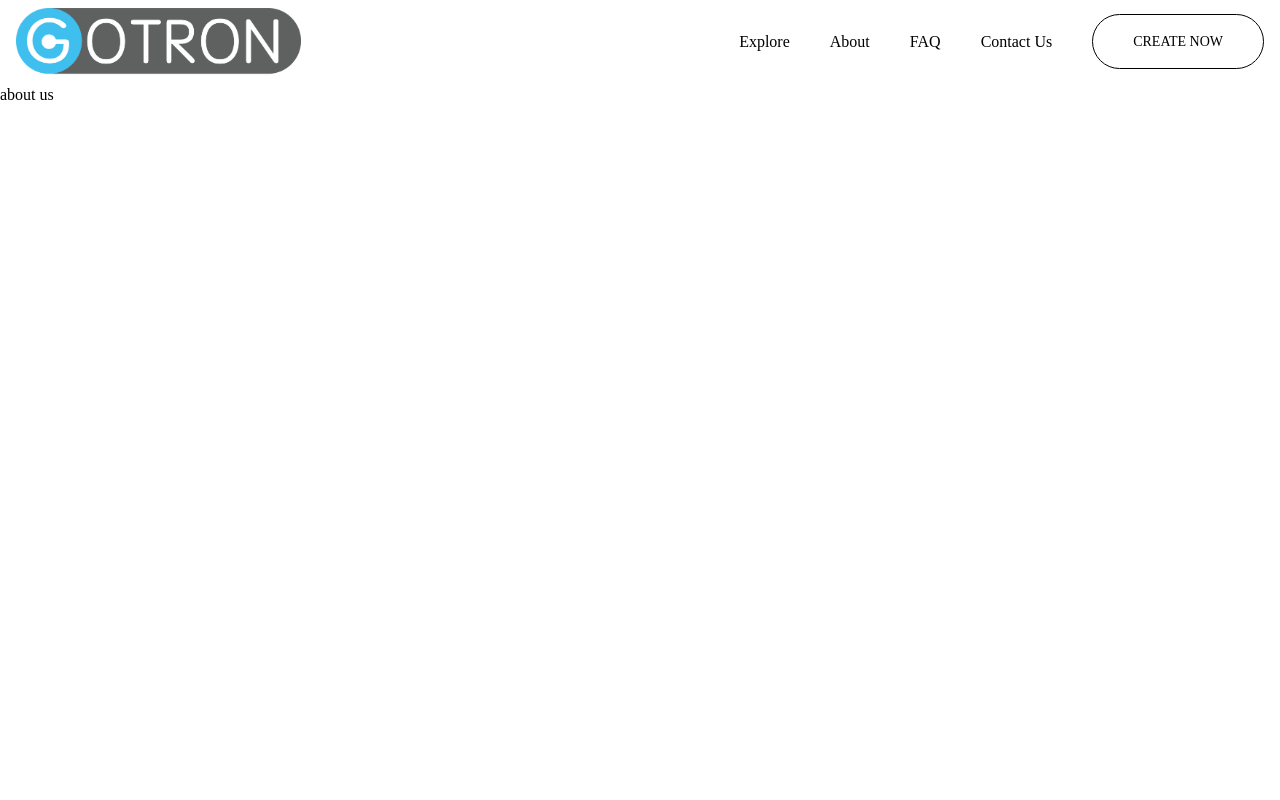
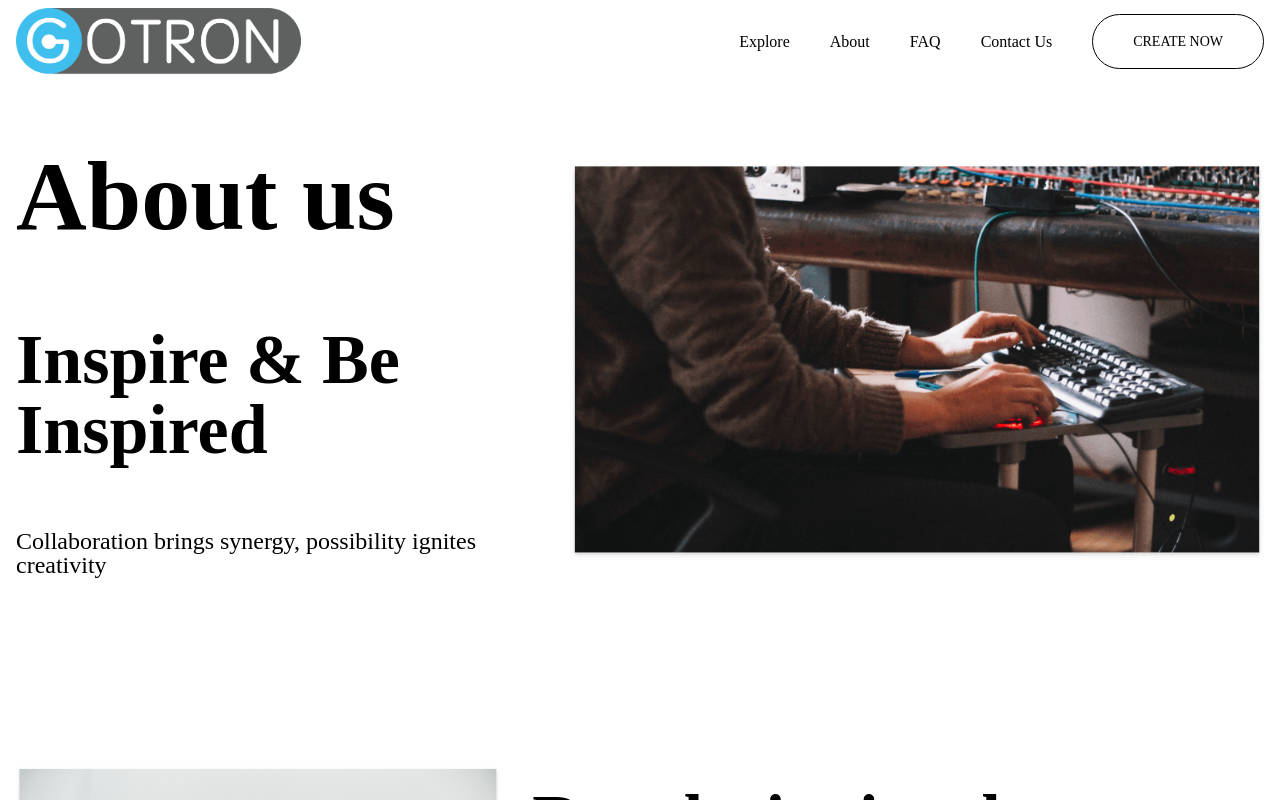
Before and after one commit to r3399r/algiedi, a React (Create React App) app in the folder frontend/: page / in a window 1280 px wide. Both pictures are taken after a click on the element "About". Shown: the top 800 px of the page. Built offline with nearby package versions, Linux system fonts and the light colour scheme.

Commit message:
about us

```diff
--- a/frontend/src/component/Button.tsx
+++ b/frontend/src/component/Button.tsx
@@ -8,7 +8,7 @@ type Props = ButtonHTMLAttributes<HTMLButtonElement> & {
 const Button = ({ appearance = 'primary', className, ...props }: Props) => (
   <button
     className={classNames('rounded-[37px] px-10 py-4 text-[14px] outline-none', className, {
-      'bg-blue-300 text-white active:bg-blue-500 disabled:bg-blue-100 disabled:text-opacity-40':
+      'bg-[#00c3ff] text-white active:bg-blue-500 disabled:bg-blue-100 disabled:text-opacity-40':
         appearance === 'primary',
       'bg-purple-500 text-white active:bg-purple-300 disabled:bg-purple-100 disabled:text-opacity-30':
         appearance === 'secondary',
--- a/frontend/src/page/aboutUs/index.tsx
+++ b/frontend/src/page/aboutUs/index.tsx
@@ -1,3 +1,54 @@
-const AboutUs = () => <div>about us</div>;
+import Button from 'src/component/Button';
+import Footer from 'src/component/Footer';
+import PicAbout1 from 'src/image/pic-about-1.png';
+import PicAbout2 from 'src/image/pic-about-2.png';
+
+const AboutUs = () => (
+  <div>
+    <div className="px-4 sm:flex sm:items-center sm:justify-around sm:gap-8">
+      <div className="text-center my-16 sm:text-left">
+        <div className="text-[98px] font-bold leading-[98px]">About us</div>
+        <div className="text-[70px] font-bold leading-[70px] mt-[80px]">Inspire & Be Inspired</div>
+        <div className="text-[24px] leading-[24px] mt-16">
+          Collaboration brings synergy, possibility ignites creativity
+        </div>
+      </div>
+      <div className="sm:max-w-[800px]">
+        <img src={PicAbout1} className="mx-auto" />
+      </div>
+    </div>
+    <div className="px-4 sm:flex sm:items-center sm:justify-around sm:gap-8">
+      <div className="text-center my-16 sm:text-left sm:order-last">
+        <div className="text-[70px] font-bold leading-[70px] mt-[80px]">
+          Revolutionize the musical industry
+        </div>
+        <div className="text-[24px] leading-[24px] mt-16">
+          Minimizing the barrier to music creation) to create a new music development collaboration
+          ecosystem with everyone is being heard
+        </div>
+        <Button className="mt-16">{"LET'S CREATE"}</Button>
+      </div>
+      <div className="sm:max-w-[800px]">
+        <img src={PicAbout2} className="mx-auto" />
+      </div>
+    </div>
+    <div className="mt-16 mx-4">
+      <div className="max-w-[900px] mx-auto">
+        <div className="text-[70px] font-bold leading-[70px] mb-14">OUR STORY</div>
+        <div>
+          {
+            "In GoTron, we all come together to revolutionize the conventional music development industry. To join hands of our talented musicians in the creation of quality musical pieces, Online. Music production is rolling in the hand of a niche circle. Music doesn't go far without connections. Song composers seek hard for suitable lyrics. Lyricists look forward to an inspiring music piece. Singers are eager to perform their own song. Without knowing each other, pleasant melody may become obsolete (be archived). Meaningful lyrics only be rewritten on existing songs. Great voice will only be heard in covers. Before, talented musicians do not come across each other. Now, GoTron merge them at the crossroad, to team up and create music online. We create a perfect convenient environment for musicians to achieve their dreams. Throughout the rise of social media, publicity is borderless, advertising without limit. GoTron partner (match) our musicians base on the obsession to the quality of music itself. Unlimited possible pairings inspire limitless (infinite) creativity. We empower every musician with passion and dreams in this cozy ecosystem. Bringing “YOU” to shine. Come and join the revolution with other talents and make yourselves heard."
+          }
+        </div>
+        <div className="text-center mt-10">
+          <Button>Join Us</Button>
+        </div>
+      </div>
+    </div>
+    <div className="max-w-[630px] mx-auto my-16">
+      <Footer />
+    </div>
+  </div>
+);
 
 export default AboutUs;
--- a/frontend/src/page/home/index.tsx
+++ b/frontend/src/page/home/index.tsx
@@ -28,7 +28,7 @@ const Home = () => (
         <Button className="text-2xl sm:mt-10">CREATE NOW</Button>
       </div>
       <div>
-        <div className="max-w-[800px]">
+        <div className="sm:max-w-[800px]">
           <img src={PicHero} className="mx-auto" />
         </div>
       </div>
```
Also changed, not shown: frontend/src/image/pic-about-1.png (added), frontend/src/image/pic-about-2.png (added).
